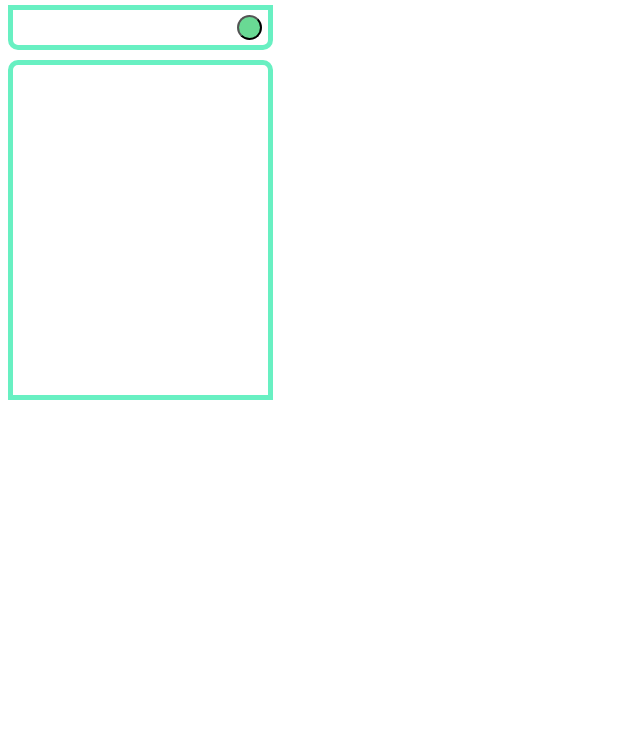
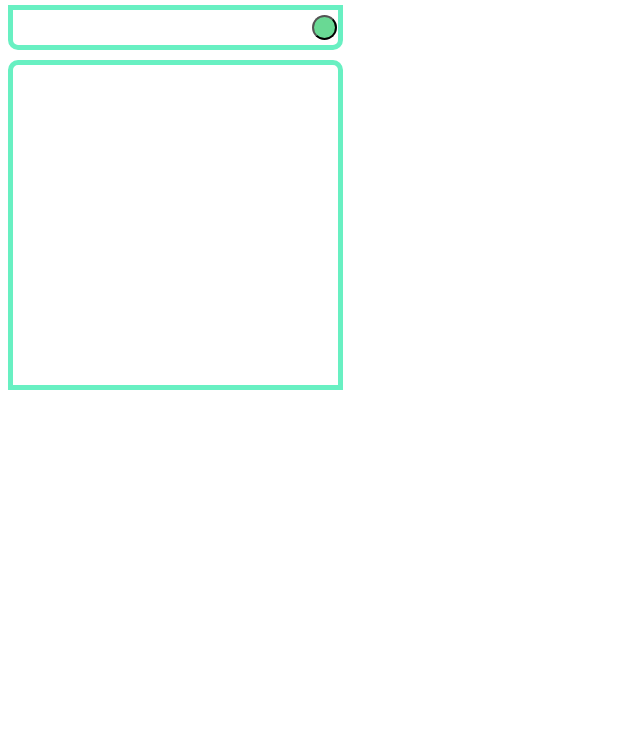
Before and after one commit to Tyro10000/To-do-List, a plain HTML site: page index.html in a window 1280 px wide. Shown: the part 58-800 px from the top of the page, without its empty margins (0-640 px from the left). Drawn offline with Linux system fonts and the light colour scheme.

Commit message:
new version

```diff
--- a/list.css
+++ b/list.css
@@ -6,7 +6,7 @@ input{
     height:20px;
 }
 .field{
-    width:200px;
+    width:275px;
     display: inline-block;
     border:none;
 }
@@ -24,7 +24,7 @@ input{
 
 }
 .textbox{
-    width:230px;
+    width:300px;
     height:25px;
     padding:5px;
     padding-left: 20px;
@@ -41,26 +41,26 @@ input{
     position:absolute;
 }
 #content-frame{
-    height: 300px;
-    width: 225px;
+    height: 290px;
+    width: 290px;
     border: 5px solid #68F0C2;
     border-radius: 10px 10px 0px 0px;
     padding:15px;
-    padding-left:5px;
+    padding-left:10px;
     padding-right:25px;
     margin-top:10px;
     overflow-y: scroll;
 }
 .options{
-    width:250px;
+    width:325px;
     margin-left: auto;
     margin-right: auto;
 }
 .menu{
-    width:280px;
+    width:350px;
 }
 .frameitem{
-    width:200px;
+    width:250px;
     height:25px;
     background-color:#68F076;
     border: 1px solid #68F076;
```
